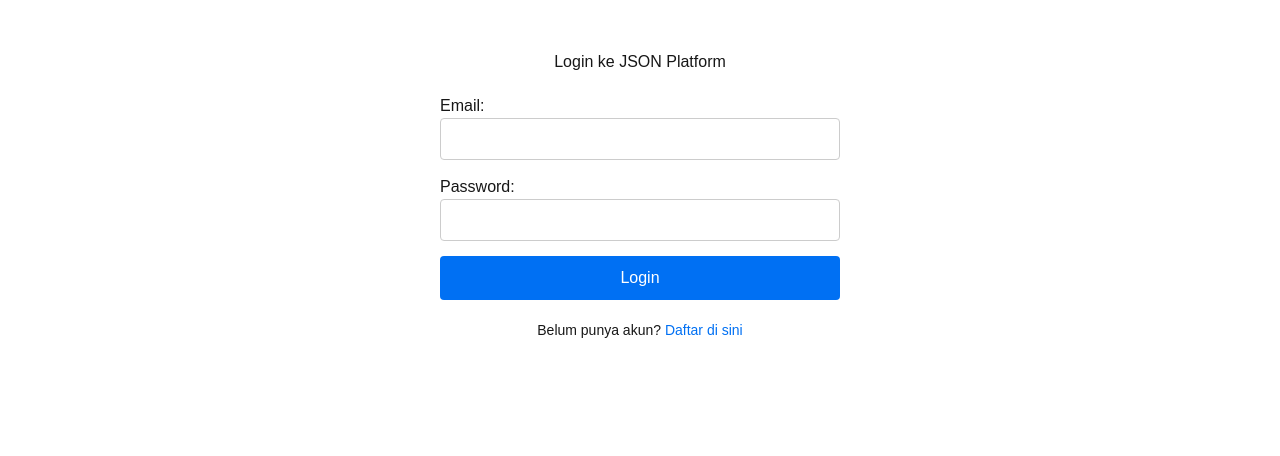
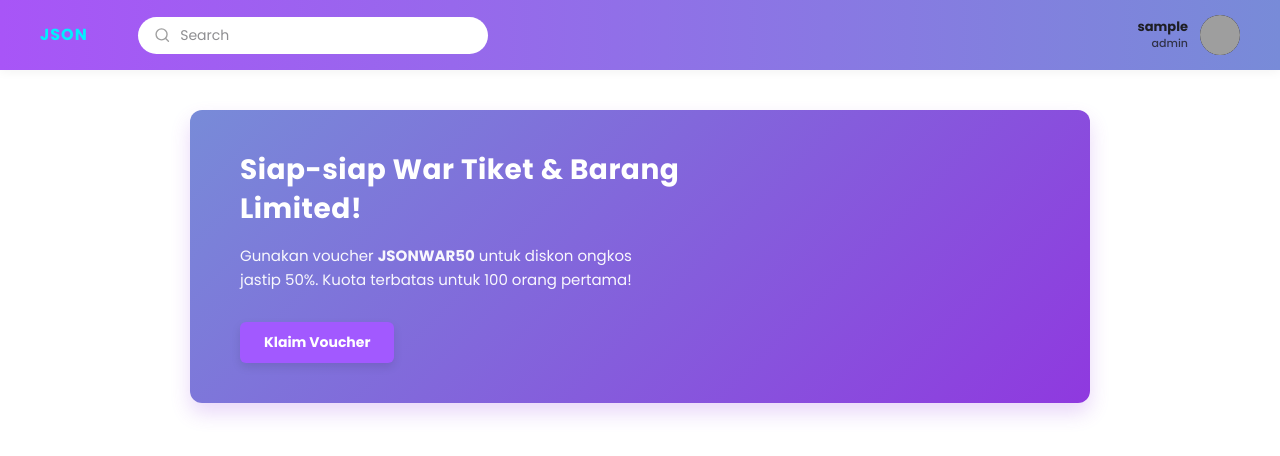
Before and after one commit to advprog-2026-B9-project/json-frontend, a Next.js app: page / in a window 1280 px wide. Shown: the top 456 px of the page. Built offline with nearby package versions, Linux system fonts and the light colour scheme; sample sign-in values are in the browser's storage; grey boxes are pictures that could not be loaded.

Commit message:
feat: styling ulang halaman beranda dan penambahan tombol panel admin

```diff
--- /dev/null
+++ b/app/home.module.css
@@ -0,0 +1,160 @@
+.pageContainer {
+    --color-primary: #8F39DF;
+    --color-primary-light: #788BD8;
+    --color-bg-white: #ffffff;
+    --color-text-dark: #1E1E24;
+
+    background-color: var(--color-bg-white);
+    min-height: 100vh;
+    color: var(--color-text-dark);
+    font-family: var(--font-poppins), sans-serif;
+}
+
+/* ===== Navbar ===== */
+.navbar {
+    display: flex;
+    justify-content: space-between;
+    align-items: center;
+    padding: 0 40px;
+    background: linear-gradient(90deg, #A855F7 0%, #788BD8 100%);
+    height: 70px;
+    box-shadow: 0 2px 10px rgba(0, 0, 0, 0.05);
+}
+
+.logo {
+    fontSize: 22px;
+    font-weight: 900;
+    color: #00F0FF;
+    letter-spacing: 1px;
+}
+
+.searchWrapper {
+    flex: 1;
+    display: flex;
+    justify-content: flex-start;
+    margin-left: 50px;
+}
+
+.searchBar {
+    display: flex;
+    align-items: center;
+    background-color: white;
+    border-radius: 25px;
+    padding: 8px 16px;
+    width: 350px;
+    color: #a0a0a0;
+}
+
+.searchInput {
+    border: none;
+    outline: none;
+    margin-left: 10px;
+    width: 100%;
+    font-size: 14px;
+    color: var(--color-text-dark);
+}
+
+/* User Profile Section */
+.userLink {
+    display: flex;
+    align-items: center;
+    gap: 12px;
+    text-decoration: none;
+    color: inherit;
+}
+
+.userInfo {
+    text-align: right;
+}
+
+.userName {
+    font-size: 13px;
+    font-weight: 700;
+    line-height: 1.2;
+}
+
+.userRole {
+    font-size: 11px;
+    font-weight: 500;
+    opacity: 0.8;
+}
+
+.avatarCircle {
+    width: 40px;
+    height: 40px;
+    background-color: #000;
+    border-radius: 50%;
+    overflow: hidden;
+}
+
+.avatarImg {
+    width: 100%;
+    height: 100%;
+    object-fit: cover;
+}
+
+/* ===== Main Content ===== */
+.main {
+    padding: 40px;
+}
+
+.banner {
+    background: linear-gradient(135deg, #788BD8 0%, #8F39DF 100%);
+    border-radius: 12px;
+    padding: 40px 50px;
+    color: white;
+    max-width: 900px;
+    margin: 0 auto;
+    box-shadow: 0 10px 20px rgba(143, 57, 223, 0.2);
+}
+
+.bannerTitle {
+    font-size: 28px;
+    font-weight: 700;
+    margin-bottom: 16px;
+    line-height: 1.4;
+    letter-spacing: 0.5px;
+}
+
+.bannerText {
+    font-size: 15px;
+    margin-bottom: 30px;
+    opacity: 0.95;
+    line-height: 1.6;
+}
+
+.klaimButton {
+    background-color: #A259FF;
+    color: white;
+    border: none;
+    padding: 10px 24px;
+    border-radius: 6px;
+    font-weight: 700;
+    font-size: 14px;
+    cursor: pointer;
+    box-shadow: 0 4px 10px rgba(0, 0, 0, 0.1);
+    transition: opacity 0.2s;
+}
+
+.klaimButton:hover {
+    opacity: 0.9;
+}
+
+.adminButton {
+    background-color: #FF4757;
+    color: white;
+    text-decoration: none;
+    padding: 8px 16px;
+    border-radius: 20px;
+    font-size: 13px;
+    font-weight: 700;
+    margin-right: 20px;
+    transition: background-color 0.2s;
+    display: flex;
+    align-items: center;
+    gap: 6px;
+}
+
+.adminButton:hover {
+    background-color: #ff2a3d;
+}
--- a/app/page.tsx
+++ b/app/page.tsx
@@ -1,99 +1,107 @@
 "use client";
 
-import { useState } from "react";
+import { useEffect, useState } from "react";
+import { useRouter } from "next/navigation";
 import Link from "next/link";
+import styles from "./home.module.css";
 
-export default function LoginPage() {
-  const [formData, setFormData] = useState({
-    email: "",
-    password: "",
-  });
-  const [message, setMessage] = useState("");
-  const [isLoading, setIsLoading] = useState(false);
+interface UserData {
+    email?: string;
+    role?: string;
+    fullName?: string;
+    username?: string;
+}
 
-  const handleChange = (e: React.ChangeEvent<HTMLInputElement>) => {
-    setFormData({ ...formData, [e.target.name]: e.target.value });
-  };
+export default function HomePage() {
+    const router = useRouter();
+    const [isLoading, setIsLoading] = useState(true);
+    const [user, setUser] = useState<UserData | null>(null);
 
-  const handleSubmit = async (e: React.FormEvent) => {
-    e.preventDefault();
-    setIsLoading(true);
-    setMessage("Sedang memeriksa data...");
+    useEffect(() => {
+        const storedUser = localStorage.getItem("user");
+        if (!storedUser) {
+            router.push("/login");
+        }
+        else {
+            // eslint-disable-next-line react-hooks/set-state-in-effect
+            setUser(JSON.parse(storedUser) as UserData);
+            setIsLoading(false);
+        }
+    }, [router]);
 
-    try {
-      const response = await fetch("http://52.4.194.198:8080/auth/login", {
-        method: "POST",
-        headers: {
-          "Content-Type": "application/json",
-        },
-        body: JSON.stringify(formData),
-      });
+    if (isLoading) {
+        return (
+            <div style={{ display: "flex", justifyContent: "center", alignItems: "center", height: "100vh" }}>
+                <p>Memuat halaman...</p>
+            </div>
+        );
+    }
 
-      if (response.ok) {
-        const data = await response.json();
-        setMessage(`Login Sukses! Selamat datang kembali, ${data.fullName}.`);
+    const isAdmin = user?.role === 'ADMIN';
 
-        // TODO: tambahkan logika untuk pindah ke halaman Dashboard/Profile
+    return (
+        <div className={styles.pageContainer}>
+            <nav className={styles.navbar}>
+                <div className={styles.logo}>JSON</div>
 
-      } else {
-        setMessage("Login Gagal! Email atau password salah.");
-      }
-    } catch (error) {
-      setMessage("Gagal terhubung ke server. Pastikan Backend Spring Boot menyala!");
-    } finally {
-      setIsLoading(false);
-    }
-  };
+                <div className={styles.searchWrapper}>
+                    <div className={styles.searchBar}>
+                        <svg width="18" height="18" viewBox="0 0 24 24" fill="none" stroke="currentColor" strokeWidth="2" strokeLinecap="round" strokeLinejoin="round">
+                            <circle cx="11" cy="11" r="8"></circle>
+                            <line x1="21" y1="21" x2="16.65" y2="16.65"></line>
+                        </svg>
+                        <input
+                            type="text"
+                            placeholder="Search"
+                            className={styles.searchInput}
+                        />
+                    </div>
+                </div>
 
-  return (
-      <div style={{ maxWidth: "400px", margin: "50px auto", fontFamily: "sans-serif" }}>
-        <div style={{ textAlign: "center", marginBottom: "20px" }}>
-          <h2>Login ke JSON Platform</h2>
+                <div style={{ display: 'flex', alignItems: 'center' }}>
+                    {isAdmin && (
+                        <Link href="/admin/dashboard" className={styles.adminButton}>
+                            <svg width="16" height="16" viewBox="0 0 24 24" fill="none" stroke="currentColor" strokeWidth="2" strokeLinecap="round" strokeLinejoin="round" style={{marginRight: '8px'}}>
+                                <path d="M12 22s8-4 8-10V5l-8-3-8 3v7c0 6 8 10 8 10z"></path>
+                            </svg>
+                            Admin Panel
+                        </Link>
+                    )}
+
+                    <Link href="/profile" className={styles.userLink}>
+                        <div className={styles.userInfo}>
+                            <div className={styles.userName}>{user?.fullName || user?.username}</div>
+
+                            <div className={styles.userRole}>
+                                {isAdmin ? 'Administrator' : (user?.role || 'Titipers')}
+                            </div>
+                        </div>
+
+                        <div className={styles.avatarCircle}>
+                            <img
+                                src={`https://api.dicebear.com/7.x/initials/svg?seed=${user?.fullName || 'User'}&backgroundColor=000000`}
+                                alt="Avatar"
+                                className={styles.avatarImg}
+                            />
+                        </div>
+                    </Link>
+                </div>
+            </nav>
+
+            <main className={styles.main}>
+                <div className={styles.banner}>
+                    <h1 className={styles.bannerTitle}>
+                        Siap-siap War Tiket & Barang<br />Limited!
+                    </h1>
+                    <p className={styles.bannerText}>
+                        Gunakan voucher <strong>JSONWAR50</strong> untuk diskon ongkos<br />
+                        jastip 50%. Kuota terbatas untuk 100 orang pertama!
+                    </p>
+                    <button type="button" className={styles.klaimButton}>
+                        Klaim Voucher
+                    </button>
+                </div>
+            </main>
         </div>
-
-        <form onSubmit={handleSubmit} style={{ display: "flex", flexDirection: "column", gap: "15px" }}>
-          <div>
-            <label>Email:</label><br />
-            <input
-                type="email"
-                name="email"
-                value={formData.email}
-                onChange={handleChange}
-                required
-                style={{ width: "100%", padding: "8px", border: "1px solid #ccc", borderRadius: "4px" }}
-            />
-          </div>
-
-          <div>
-            <label>Password:</label><br />
-            <input
-                type="password"
-                name="password"
-                value={formData.password}
-                onChange={handleChange}
-                required
-                style={{ width: "100%", padding: "8px", border: "1px solid #ccc", borderRadius: "4px" }}
-            />
-          </div>
-
-          <button
-              type="submit"
-              disabled={isLoading}
-              style={{ padding: "10px", backgroundColor: "#0070f3", color: "white", border: "none", borderRadius: "4px", cursor: "pointer" }}
-          >
-            {isLoading ? "Loading..." : "Login"}
-          </button>
-        </form>
-
-        {message && (
-            <div style={{ marginTop: "20px", padding: "10px", border: "1px solid #ccc", borderRadius: "5px", backgroundColor: "#f9f9f9", textAlign: "center" }}>
-              {message}
-            </div>
-        )}
-
-        <div style={{ marginTop: "20px", textAlign: "center", fontSize: "14px" }}>
-          Belum punya akun? <Link href="/register" style={{ color: "#0070f3", textDecoration: "none" }}>Daftar di sini</Link>
-        </div>
-      </div>
-  );
+    );
 }
```
